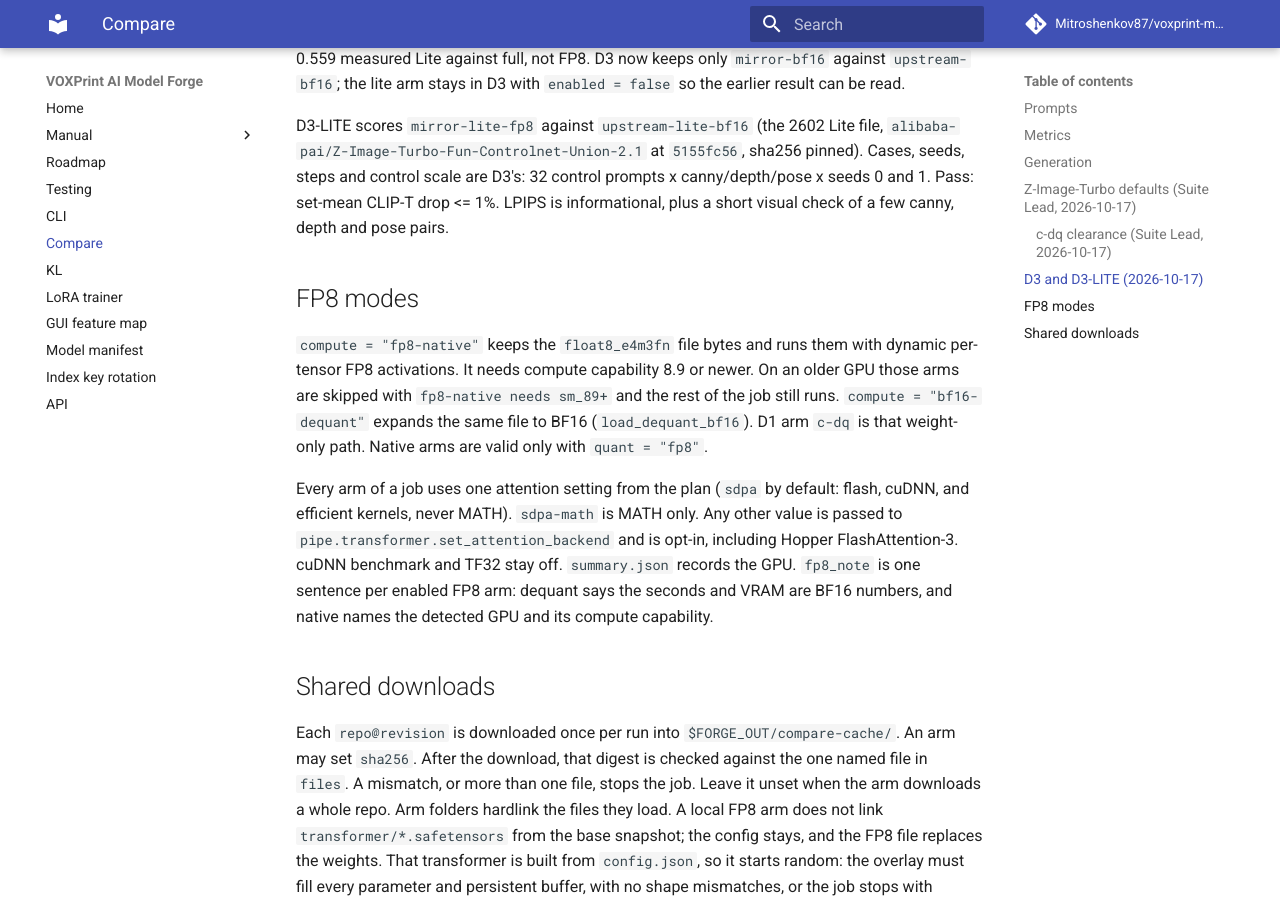
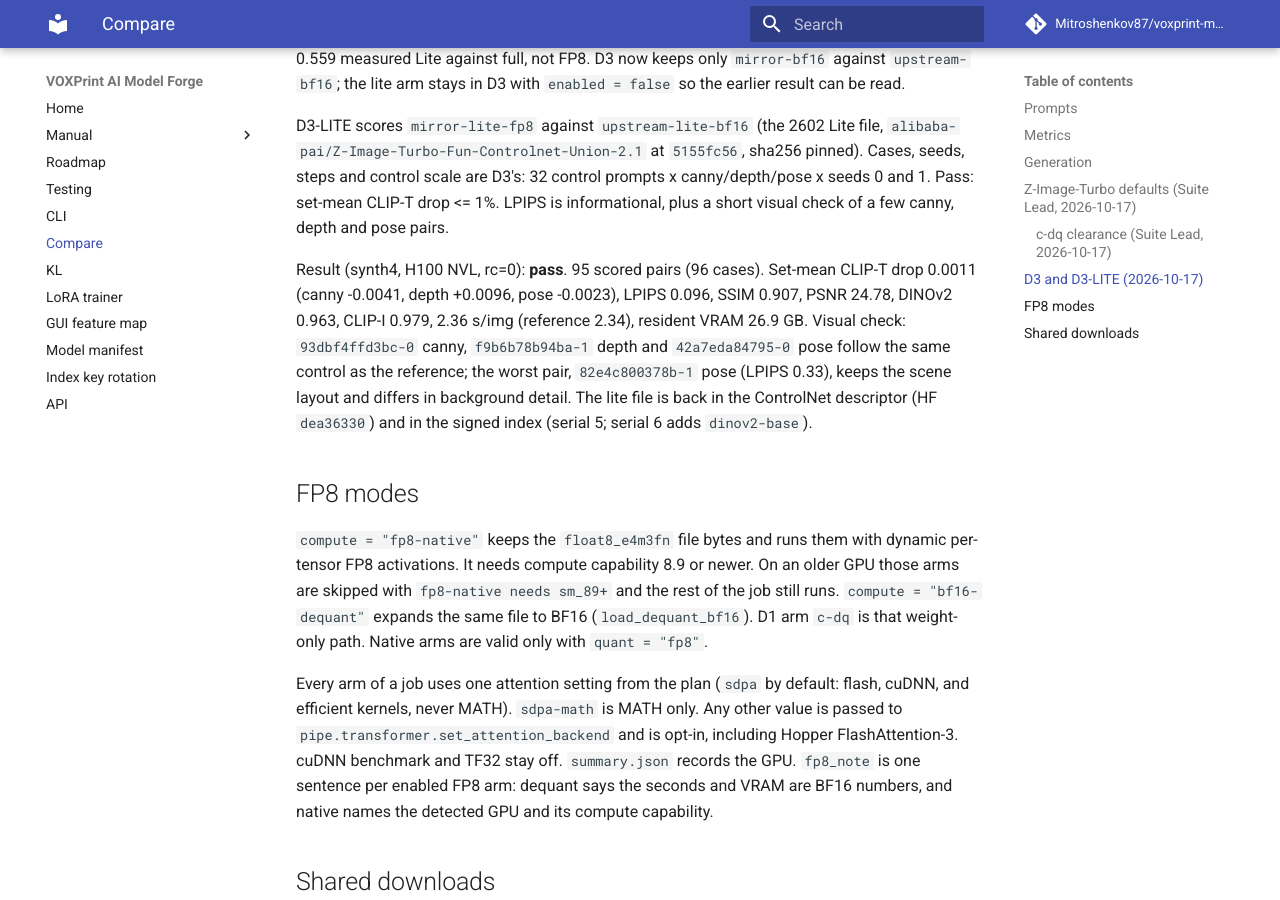
Before and after one commit to Mitroshenkov87/voxprint-model-forge, an MkDocs documentation site: the page built from docs/COMPARE.md, in a window 1280 px wide and 900 px high, scrolled down 4507 px. Built offline with MkDocs 1.6.1 and Material for MkDocs 9.7.7, drawn with Linux system fonts in a browser that asks for light colours; comment, search, counter and statistics services are not loaded.

Commit message:
compare: record D3-LITE pass (synth4); pin DINOv2 to the MDL row dinov2-base (f9e44c81)

```diff
--- a/docs/COMPARE.md
+++ b/docs/COMPARE.md
@@ -170,6 +170,15 @@
 canny/depth/pose x seeds 0 and 1. Pass: set-mean CLIP-T drop <= 1%. LPIPS is
 informational, plus a short visual check of a few canny, depth and pose pairs.
 
+Result (synth4, H100 NVL, rc=0): **pass**. 95 scored pairs (96 cases). Set-mean
+CLIP-T drop 0.0011 (canny -0.0041, depth +0.0096, pose -0.0023), LPIPS 0.096,
+SSIM 0.907, PSNR 24.78, DINOv2 0.963, CLIP-I 0.979, 2.36 s/img (reference
+2.34), resident VRAM 26.9 GB. Visual check: `93dbf4ffd3bc-0` canny,
+`f9b6b78b94ba-1` depth and `42a7eda84795-0` pose follow the same control as the
+reference; the worst pair, `82e4c800378b-1` pose (LPIPS 0.33), keeps the scene
+layout and differs in background detail. The lite file is back in the
+ControlNet descriptor (HF `dea36330`) and in the signed index (serial 5; serial 6 adds `dinov2-base`).
+
 ## FP8 modes
 
 `compute = "fp8-native"` keeps the `float8_e4m3fn` file bytes and runs them
```
Also changed, not shown: 1 other file.
